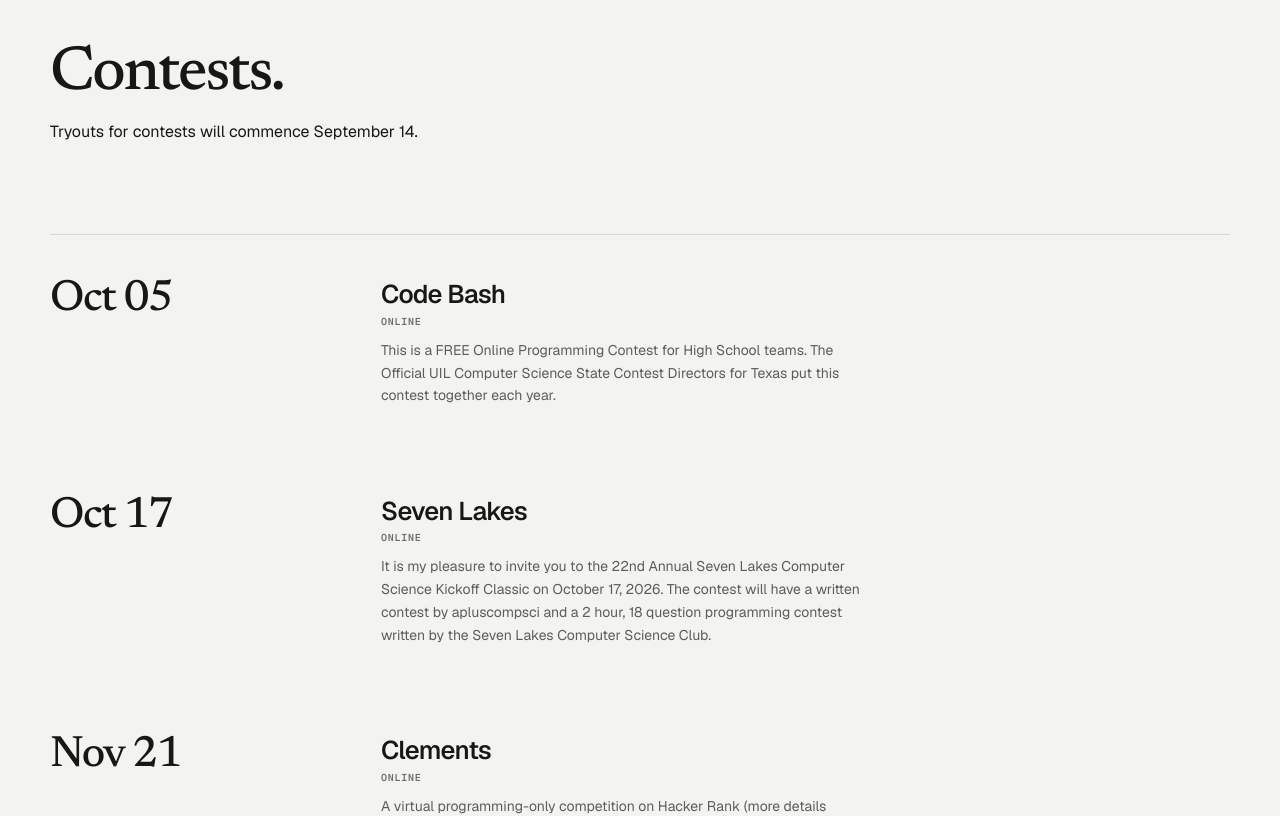
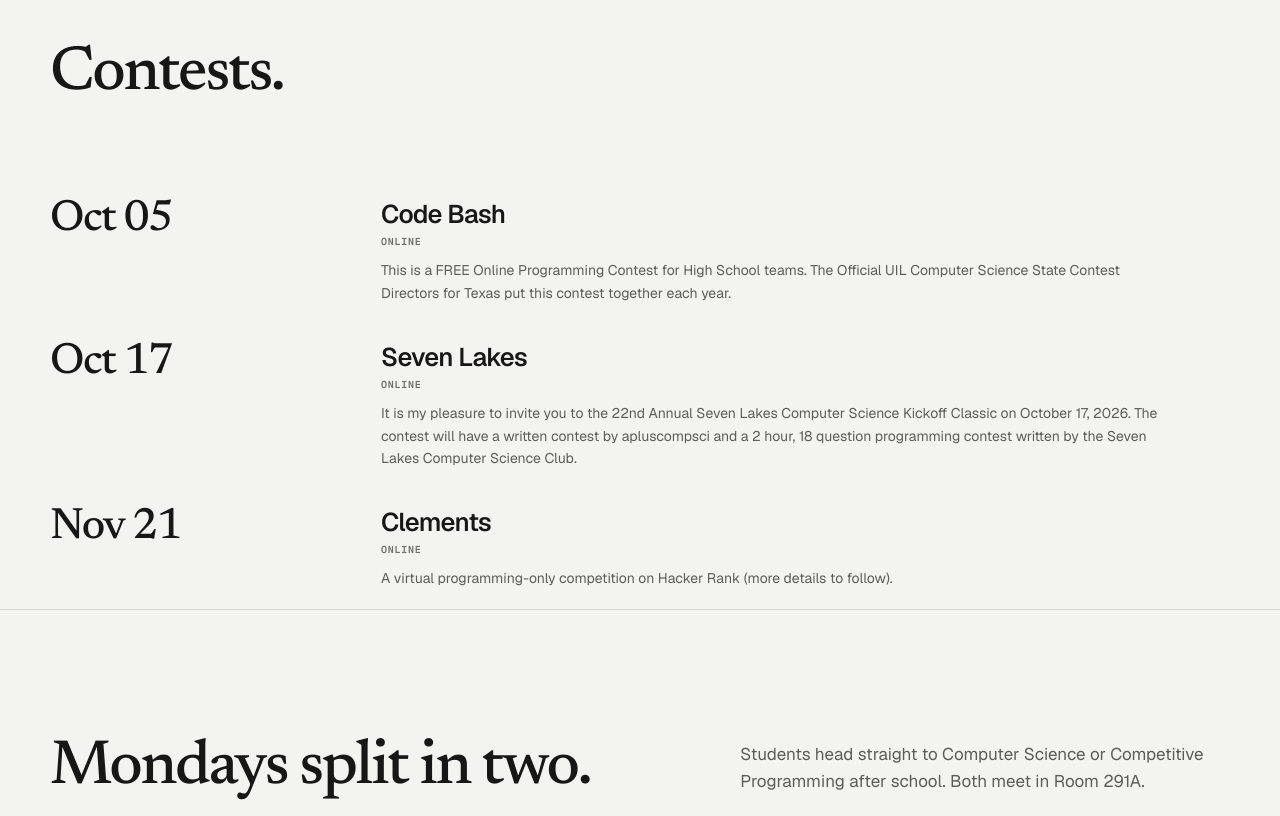
Before and after one commit to Zw96042/cs-website, a React (Vite) app: page / in a window 1280 px wide. Shown: the part 1780-2596 px from the top of the page. Built offline with nearby package versions, Linux system fonts and the light colour scheme.

Commit message:
fix: some contest formatting (TODO)

```diff
--- a/src/components/Contests.jsx
+++ b/src/components/Contests.jsx
@@ -9,7 +9,6 @@ export default function Contests() {
         <h1 className="section-heading" id="contests-heading">
           Contests.
         </h1>
-        <p>Tryouts for contests will commence September 14.</p>
       </header>
 
       <div className="contest-ledger">
--- a/styles.css
+++ b/styles.css
@@ -669,16 +669,12 @@ summary:focus-visible {
   display: block;
 }
 
-.contest-ledger {
-  border-block: 1px solid var(--line);
-}
-
 .contest-ledger-item {
   display: grid;
   grid-template-columns: minmax(150px, 0.34fr) minmax(0, 1fr) auto;
   gap: clamp(30px, 5vw, 72px);
   align-items: start;
-  padding-block: clamp(30px, 3.5vw, 46px);
+  padding-block: clamp(15px, 1.5vw, 23px);
 }
 
 .contest-date {
@@ -712,7 +708,6 @@ summary:focus-visible {
 }
 
 .contest-description {
-  max-width: 52ch;
   margin: 10px 0 0;
   color: var(--muted);
   font-size: 14px;
```
